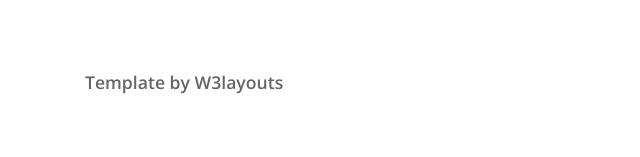
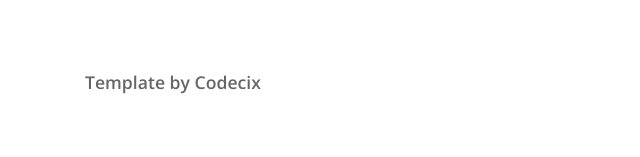
Before and after one commit to gonzalo-droid/webRegalosAmor, a plain HTML site: page index.html in a window 1280 px wide. Shown: the part 3857-4014 px from the top of the page, 0-640 px from the left. Drawn offline with nearby package versions, Linux system fonts and the light colour scheme.

Commit message:
1er footer url

```diff
--- a/index.html
+++ b/index.html
@@ -453,7 +453,7 @@ License URL: http://creativecommons.org/licenses/by/3.0/
 		<div class="footer">
 			<div class="container">
 				<div class="col-md-7 footer-left">
-					<p>Template by <a href="http://w3layouts.com/">W3layouts</a></p>
+					<p>Template by <a href="https://www.facebook.com/TeamCodecix/">Codecix</a></p>
 				</div>
 				<div class="col-md-5 footer-right text-left">
 					<p>Subscribe our email newsletter.</p>
```
